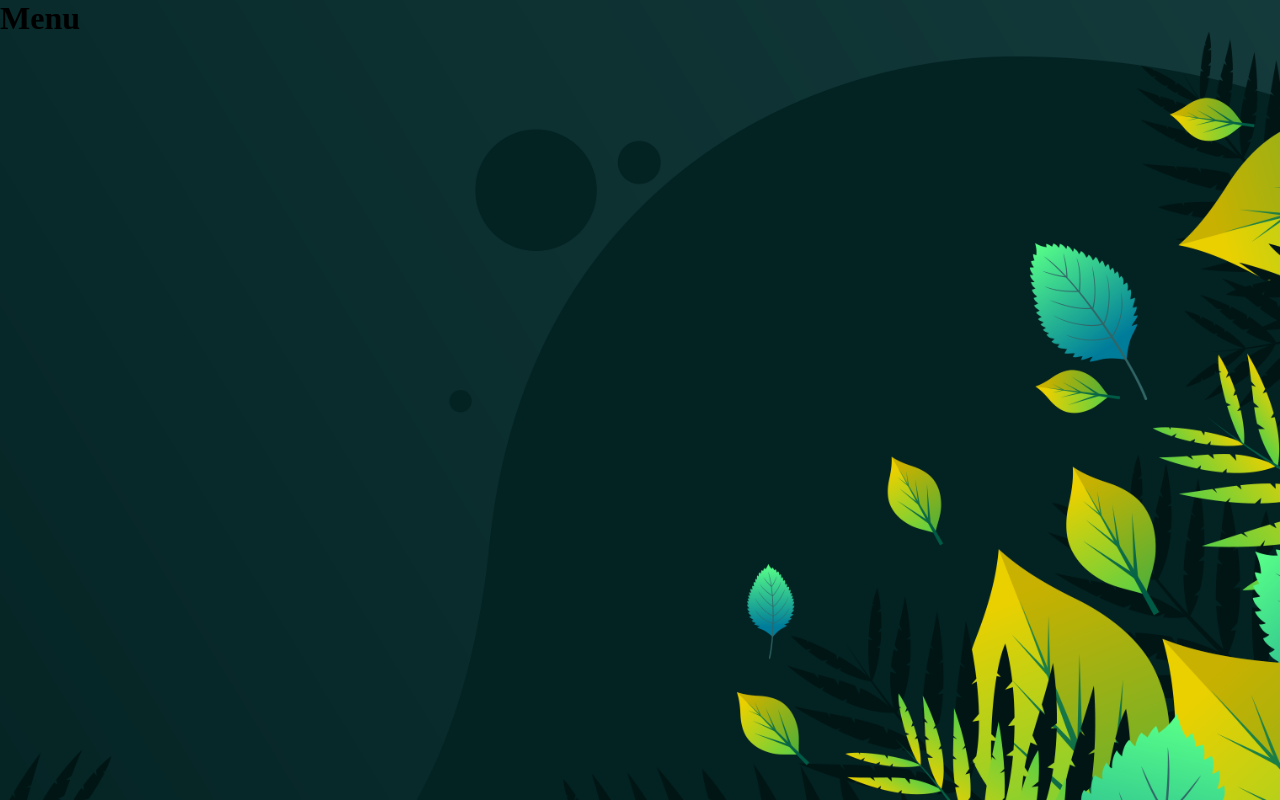
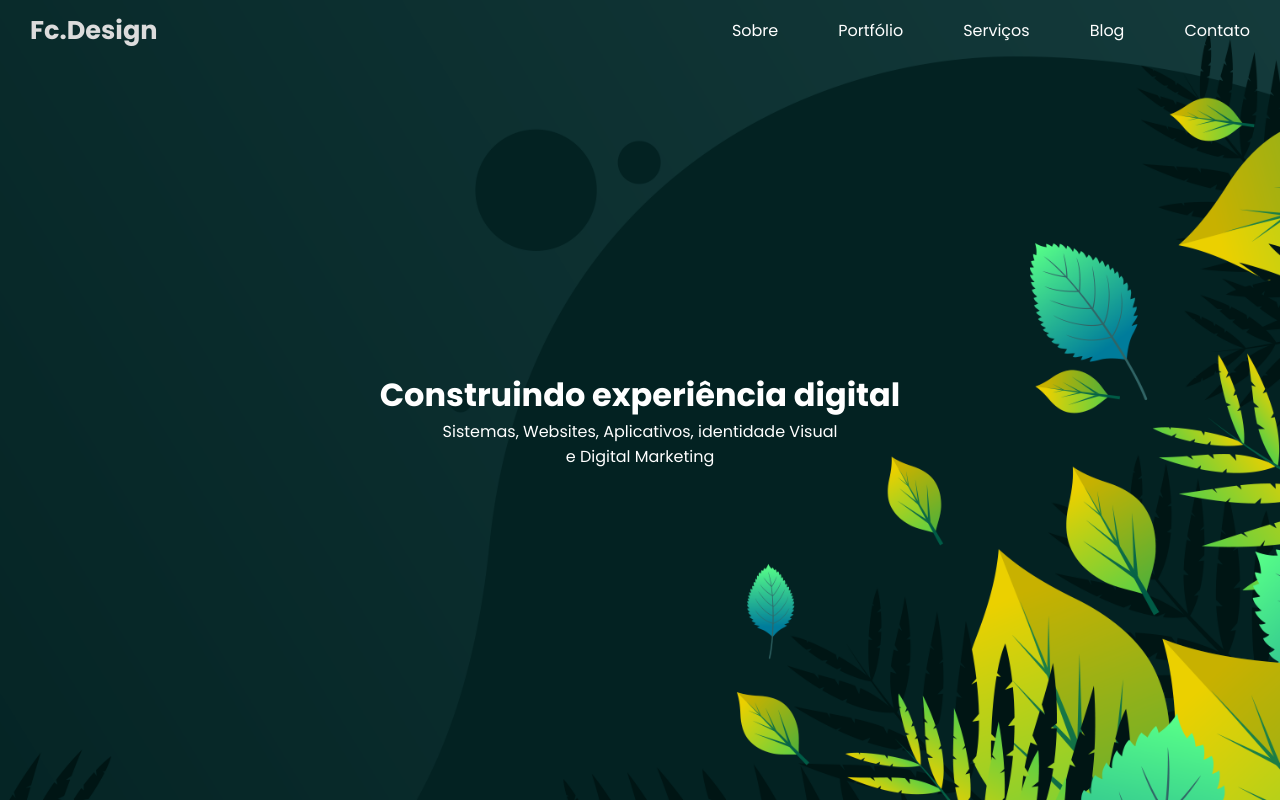
Before and after one commit to fabiocotta/MenuResponsivo, a plain HTML site: page Src/index.html in a window 1280 px wide. Drawn offline with Linux system fonts and the light colour scheme.

Commit message:
Commit arquivos
Commit arquivos atualizando

```diff
--- a/Src/index.html
+++ b/Src/index.html
@@ -7,7 +7,53 @@
     <link rel="stylesheet" href="style.css">
 </head>
 <body>
-    <h1>Menu</h1>
+    <nav>
+        <ul class="openMenu">
+            <li><a class="logotipo" href="#">Fc.Design</a></li>
+            <li class="hideMobile"><a href="#">Sobre</a></li>
+            <li class="hideMobile"><a href="#">Portfólio</a></li>
+            <li class="hideMobile"><a href="#">Serviços</a></li>
+            <li class="hideMobile"><a href="#">Blog</a></li>
+            <li class="hideMobile"><a href="#">Contato</a></li>
+            <li class="hideDesktop" onclick="showNav()"><a href="#">
+                    <svg class="icon" xmlns="http://www.w3.org/2000/svg" height="24px" viewBox="0 -960 960 960"
+                        width="24px" fill="#e8eaed">
+                        <path d="M120-240v-80h720v80H120Zm0-200v-80h720v80H120Zm0-200v-80h720v80H120Z" />
+                    </svg>
+                </a>
+            </li>
+        </ul>
+        <ul class="closeMenu">
+            <li onclick="closeNav()"><a href="#">
+                    <svg class="icon" xmlns="http://www.w3.org/2000/svg" height="24px" viewBox="0 -960 960 960"
+                        width="24px" fill="#e8eaed">
+                        <path
+                            d="m256-200-56-56 224-224-224-224 56-56 224 224 224-224 56 56-224 224 224 224-56 56-224-224-224 224Z" />
+                    </svg>
+                </a>
+            </li>
+            <li><a href="#">Sobre</a></li>
+            <li><a href="#">Portfólio</a></li>
+            <li><a href="#">Serviços</a></li>
+            <li><a href="#">Blog</a></li>
+            <li><a href="#">Contato</a></li>
+        </ul>
+    </nav>
 
+    <div class="content">
+        <h1>Construindo experiência digital</h1>
+        <p>Sistemas, Websites, Aplicativos, identidade Visual e Digital Marketing</p>
+    </div>
+    <script>
+        function showNav(){
+            const sidebar = document.querySelector(".closeMenu");
+            sidebar.style.display = "flex";
+        }
+
+        function closeNav(){
+            const sidebar = document.querySelector(".closeMenu");
+            sidebar.style.display = "none";
+        }
+    </script>
 </body>
 </html>
--- a/Src/style.css
+++ b/Src/style.css
@@ -1,12 +1,104 @@
+@import url('https://fonts.googleapis.com/css2?family=Poppins:ital,wght@0,100;0,200;0,300;0,400;0,500;0,600;0,700;0,800;0,900;1,100;1,200;1,300;1,400;1,500;1,600;1,700;1,800;1,900&display=swap');
+
 * {
     margin: 0;
     padding: 0;
 }
 
-body{
+body {
     min-height: 100vh;
     background-image: url("images/fundo.png");
     background-size: cover;
     background-repeat: no-repeat;
     background-position: center;
+    font-family: "Poppins";
 }
+
+nav {
+    display: flex;
+    justify-content: flex-end;
+
+}
+
+nav ul {
+    width: 100%;
+    list-style: none;
+    display: flex;
+    justify-content: flex-end;
+    align-items: center;
+}
+
+nav li {
+    height: 60px;
+}
+
+
+nav li:first-child {
+    margin-right: auto;
+}
+
+nav a {
+    height: 100%;
+    padding: 0 30px;
+    text-decoration: none;
+    display: flex;
+    align-items: center;
+    color: white;
+}
+
+nav a:hover {
+    color: #dcdcdc;
+
+}
+
+.icon {
+    fill: white;
+}
+
+.logotipo {
+    font-size: 1.6rem;
+    font-weight: bold;
+}
+
+.closeMenu {
+    position: fixed;
+    top: 0;
+    right: 0;
+    height: 100vh;
+    width: 280px;
+    z-index: 999;
+    background-color: rgba(255, 255, 255, 0.2);
+    box-shadow: -10px rgba(0, 0, 0, 0.1);
+    display: none;
+    flex-direction: column;
+    align-items: flex-start;
+    justify-content: flex-start;
+    backdrop-filter: blur(10px);
+
+}
+
+@media (max-width: 800px) {
+    .hideMobile {
+        display: none;
+    }
+}
+
+@media (min-width: 800px){
+    .hideDesktop {
+        display: none;
+    }
+}
+
+.content{
+    display: flex;
+    justify-content: center;
+    align-items: center;
+    height: 90vh;
+    color: #fff;
+    flex-direction: column;
+    text-align: center;
+}
+
+.content p{
+    max-width: 400px;
+}
```
Also changed, not shown: Src/images/close.svg (added), Src/images/menu.svg (added).
